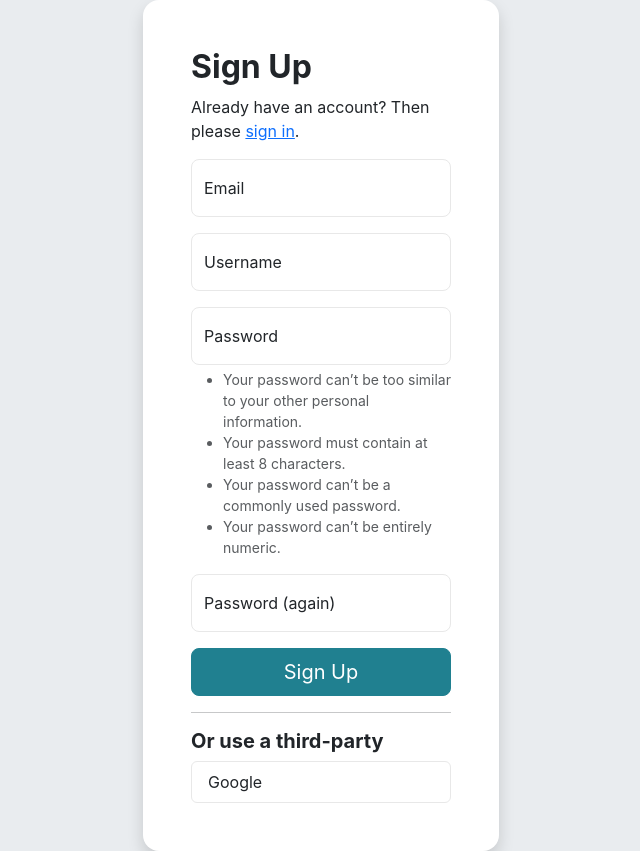
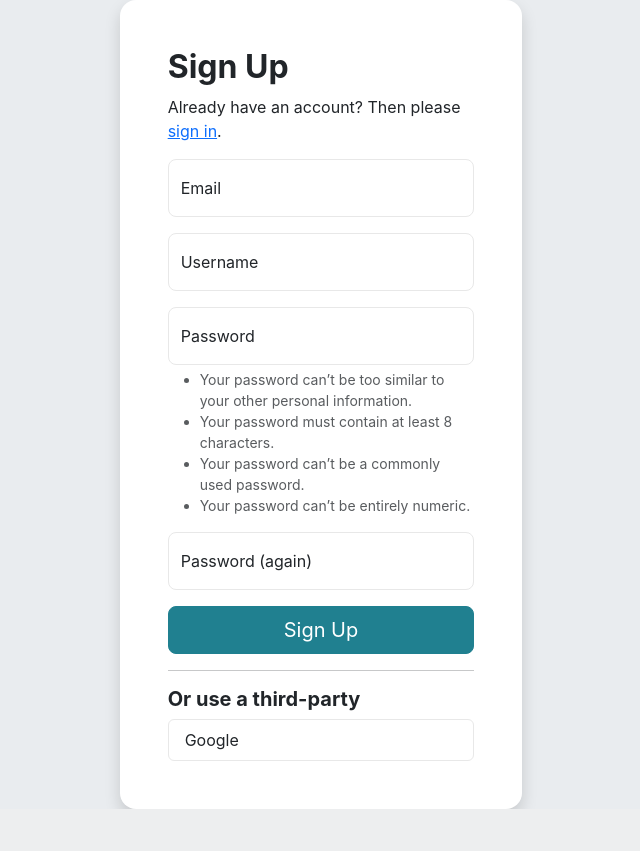
Before and after one commit to NLeech/Bookshelf, a Django app: page /accounts/signup/ in a window 1280 px wide. Shown: the part 57-908 px from the top of the page, without its empty margins (319-959 px from the left). After the commit the page ends 866 px from the top, so only its background shows below. Run offline with Django 5.2, Linux system fonts and the light colour scheme.

Commit message:
style: update container width in Bootstrap customizations and adjust layout in index.html
Co-authored-by: Copilot <copilot@github.com>

```diff
--- a/bookshelf/library/templates/library/index.html
+++ b/bookshelf/library/templates/library/index.html
@@ -5,7 +5,7 @@
 {% block content %}
 <div class="container py-4">
     <div class="row justify-content-center">
-        <div class="col-md-10 col-lg-8">
+        <div class="col-12">
             <!-- Search Form Placeholder -->
             <section class="mb-5">
                 <h2 class="h4 mb-3 text-dark">Search</h2>
--- a/bookshelf/static/css/base.css
+++ b/bookshelf/static/css/base.css
@@ -16,6 +16,11 @@
     --bs-body-bg-secondary: #e2e6ea; /* A lighter gray for secondary backgrounds */
     --bs-body-bg-tertiary: #d7dbdf;  /* A slightly darker gray for tertiary backgrounds */
 
+}
+
+/* --- Bootstrap Customizations --- */
+.container {
+    max-width: 4800px;
 }
 
 /* --- General Body Styles --- */
```
